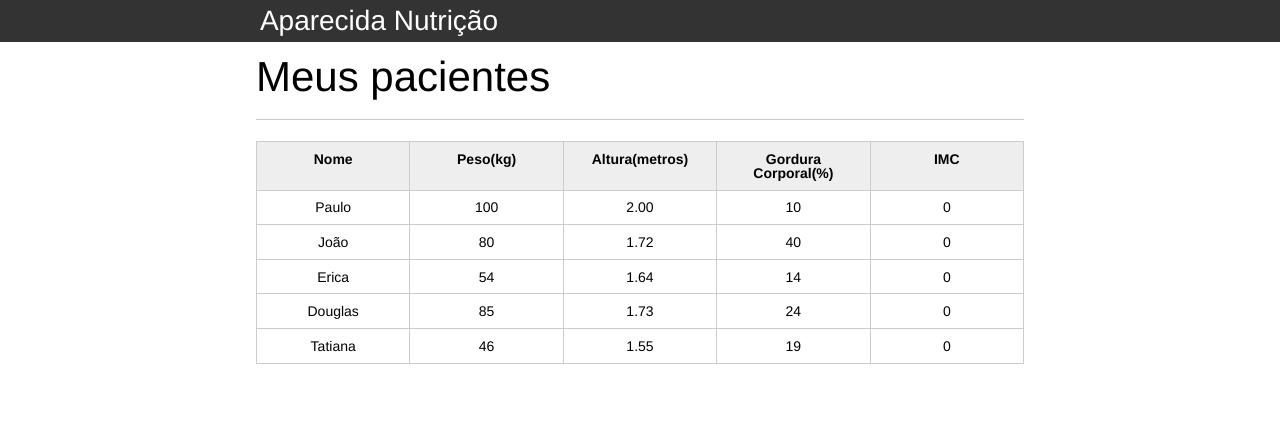
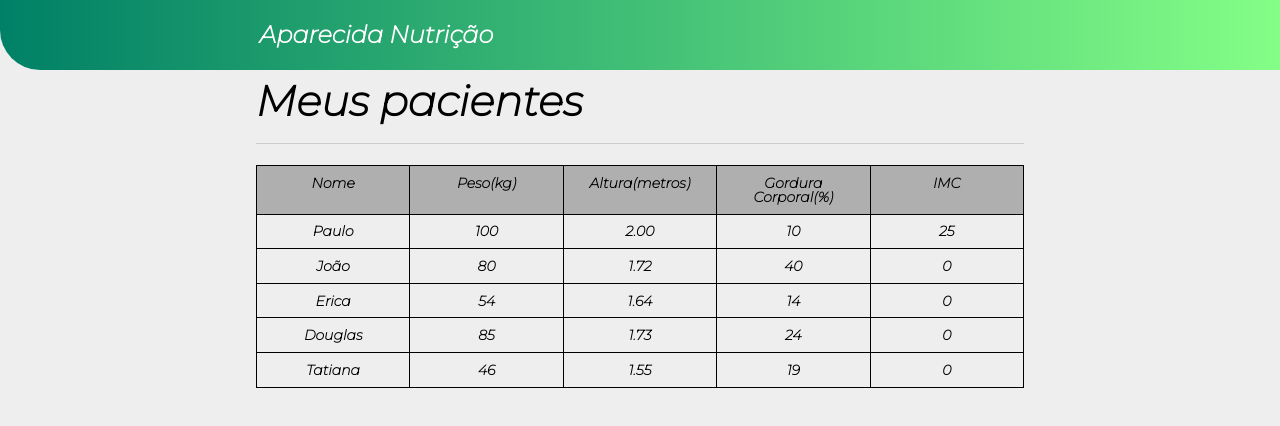
Before and after one commit to matheus2428/aparecida-project, a plain HTML site: page index.html in a window 1280 px wide. Drawn offline with Linux system fonts and the light colour scheme.

Commit message:
Alterações no estilo e desenvolvimento de JavaScript

```diff
--- a/css/index.css
+++ b/css/index.css
@@ -1,26 +1,31 @@
+@import url('https://fonts.googleapis.com/css2?family=Montserrat:ital,wght@1,200&display=swap');
+
 *{
 	box-sizing: border-box;
  }
 
 body{
-	font-family: "Helvetica Neue", "Helvetica", Helvetica, Arial, sans-serif;
-	font-size: 14px;
+	font-family: 'Montserrat', sans-serif;
+	font-size: 0.875rem;
+	font-weight: 800;
+	background: #EEE;
 }
 
 header{
-	background-color: #333;
-	height: 3em;
+	background: linear-gradient(90deg, rgba(0,128,102,1) 0%, rgba(132,254,134,1) 100%);
+	height: 4.375rem;
 	color: #FFF;
-	margin-bottom: 1em;
+	margin-bottom: 0.625rem;
+	border-bottom-left-radius: 2.5rem;
 }
 
 header h1{
-	font-size: 2em;
+	font-size: 1.5rem;
 	display:inline-block;
 	vertical-align:	middle;
 }
 header h2{
-	font-size: 2em;
+	font-size: 16px;
 	display:inline-block;
 	vertical-align:	middle;
 }
@@ -61,13 +66,13 @@ table{
 td, th {
 	padding: .7em;
 	margin: 0;
-	border: 1px solid #ccc;
+	border: 1px solid rgb(0, 0, 0);
 	text-align: center;
 }
 
 th{
 	font-weight: bold;
-	background-color: #EEE;
+	background-color: #afafaf;
 }
 
 label{
--- a/index.html
+++ b/index.html
@@ -29,7 +29,7 @@
 						</tr>
 					</thead>
 					<tbody id="tabela-pacientes">
-						<tr class="paciente" >
+						<tr class="paciente" id="primeiro-paciente">
 							<td class="info-nome">Paulo</td>
 							<td class="info-peso">100</td>
 							<td class="info-altura">2.00</td>
--- a/js/principal.js
+++ b/js/principal.js
@@ -0,0 +1,33 @@
+//
+//busca pelo id 'primeiro-paciente' e armazena na variável 'paciente'
+var paciente = document.querySelector("#primeiro-paciente");
+
+//busca pela classe 'info-peso' e armazena na variável tdPeso
+var tdPeso = paciente.querySelector(".info-peso");
+
+//pega o conteúdo de texto da variável tdPeso e armazena na variável 'peso'
+var peso = tdPeso.textContent;
+
+//busca pela classe 'info-altura' e armazena na variável tdAltura
+var tdAltura = paciente.querySelector(".info-altura");
+var altura = tdAltura.textContent;
+
+var tdImc = paciente.querySelector(".info-imc");
+
+//variável booleana para verficiar o peso e altura
+var pesoVal = true;
+var alturaVal = true;
+
+if(peso <= 0 || peso >= 400){
+    pesoVal = false;
+    tdImc.textContent = "Peso inválido";
+}
+if(altura <= 0 || altura >= 2.50){
+    alturaVal = false;
+    tdImc.textContent = "Altura inválida";
+}
+
+if ((alturaVal=true) && (pesoVal=true)){
+    var imc = peso/(altura * altura);
+    tdImc.textContent = imc;
+}
```
